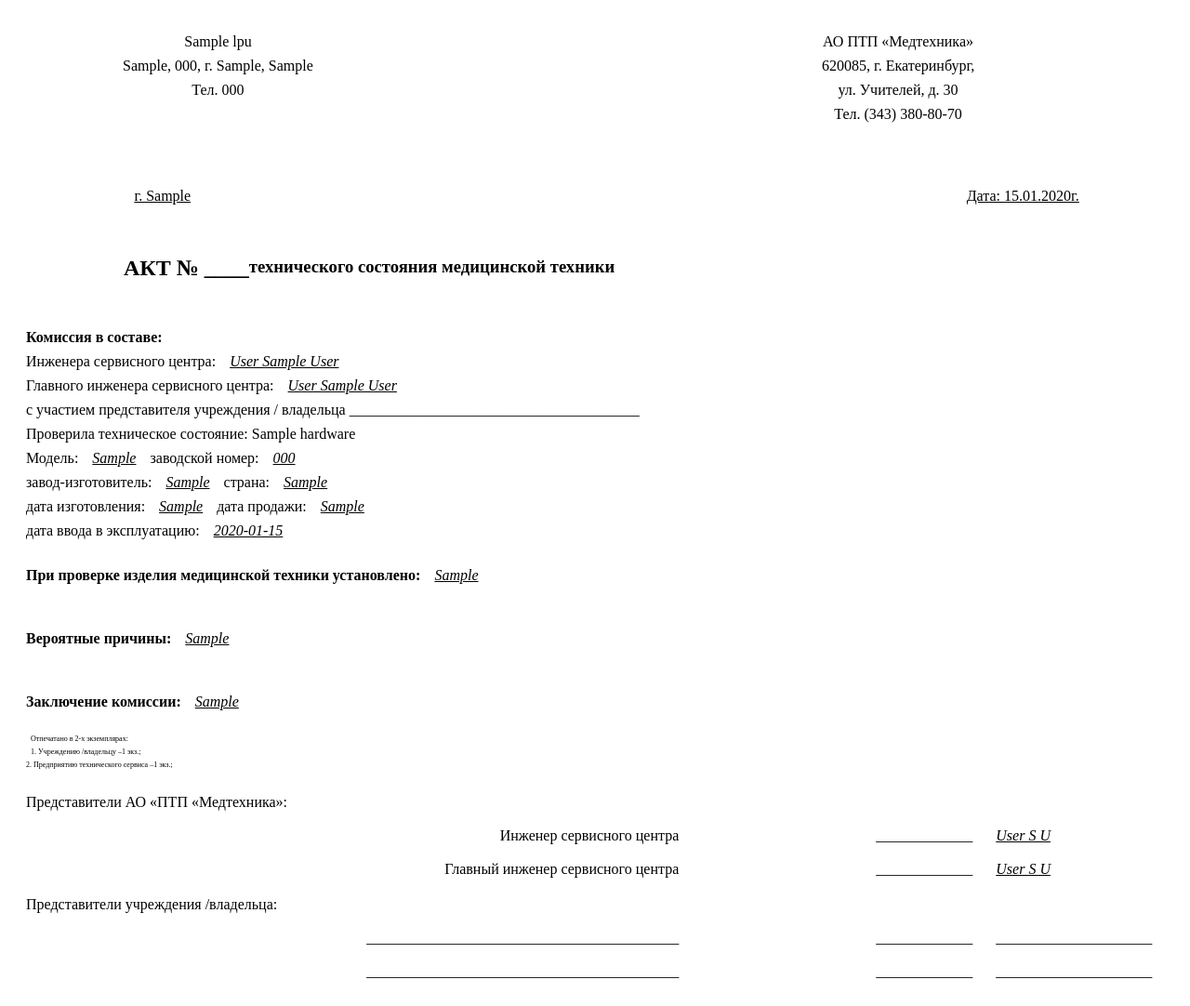
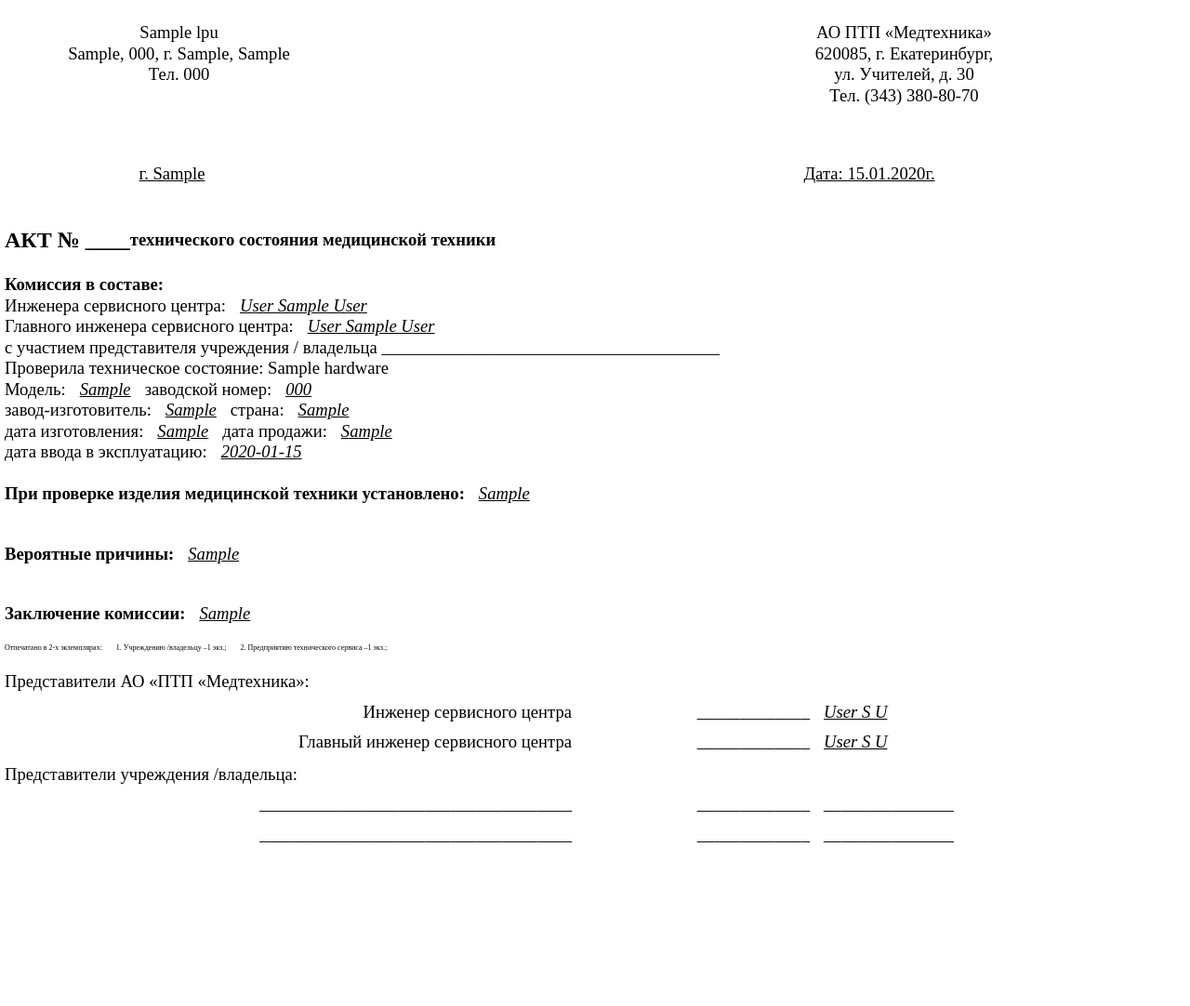
Before and after one commit to dnsm1979/MyProject, a Django app: template app/act_technical/templates/act_technical/act_pdf.html in a window 1280 px wide. Shown: the whole page at 93% size. After the commit the page ends 906 px from the top, so only its background shows below. Run offline with Django 5.2, Linux system fonts and the light colour scheme; the template is opened without the code that fills it: values that come from a table or form of the project are taken from there, others are empty; tables that the repository leaves empty hold one stand-in row (values such as "Sample post"); some libraries are stand-ins or nearby versions.

Commit message:
working on templates export_to_pdf

```diff
--- a/app/act_technical/templates/act_technical/act_change.html
+++ b/app/act_technical/templates/act_technical/act_change.html
@@ -420,7 +420,7 @@
             margin: 0;
             padding: 0;
             font-family: "Times New Roman", serif;
-            font-size: 14pt;
+            font-size: 12pt;
             line-height: 1.1;
           }
           .container {
--- a/app/act_technical/templates/act_technical/act_pdf.html
+++ b/app/act_technical/templates/act_technical/act_pdf.html
@@ -1,21 +1,29 @@
 <!DOCTYPE html>
 <html>
 <head>
-    <meta charset="UTF-8">
-    <title>Акт №{{ actt.id }}</title>
+    <meta charset="utf-8" />
+    <meta name="viewport" content="width=device-width, initial-scale=1.0">
+
+
+
+
     <style>
         @page {
-            size: A4;
-            margin: 1.5cm;
+            size: A4 portrait;
+            margin: 0mm 5mm;
           }
           body {
-            font-size: 12pt;
-            line-height: 1.5;
+            margin: 0;
+            padding: 0;
+            font-family: "Times New Roman", serif;
+            font-size: 14pt;
+            line-height: 1.1;
           }
-
           .container {
             width: 100%;
             padding: 5px;
+            margin-left: -15px;
+            margin-right: -35px;
           }
 
           .row {
@@ -40,14 +48,26 @@
             margin-bottom: 40px;
             margin-top: 40px;
             }
-        .head-container{
-          display: flex;
-          flex-wrap: wrap;
-          margin-right: 15px;
-          margin-left: 120px;
-          margin-bottom: 40px;
-          margin-top: 40px;
+            .col-1{
+            display: inline-block;
+            width: 30%;
             }
+            .col-head{
+            display: inline-block;
+            width: 30%;
+            }
+            .col-komissiy{
+            display: inline-block;
+            }
+            .col-device-card{
+            display: inline-block;
+            }
+            .col-podpisi{
+            display: inline-block;
+            width: 30%;
+            }
+
+
           .row-description{
             display: flex;
             flex-wrap: wrap;
@@ -72,23 +92,16 @@
             margin-bottom: 10px;
             margin-top: 10px;
           }
-        .col-1, .col-2, .col-3, .col-4, .col-5, .col-6,
-        .col-7, .col-8, .col-9, .col-10, .col-11, .col-12 {
-          padding: 0 5px;
-          box-sizing: border-box;
+          .head-container{
+            text-align: center;
+            margin-bottom: 20px;
+            margin-top: 20px;
           }
-        .col-1 { width: 8.33%; }
-        .col-2 { width: 16.66%; }
-        .col-3 { width: 25%; }
-        .col-4 { width: 33.33%; }
-        .col-5 { width: 41.66%; }
-        .col-6 { width: 50%; }
-        .col-7 { width: 58.33%; }
-        .col-8 { width: 66.66%; }
-        .col-9 { width: 75%; }
-        .col-10 { width: 83.33%; }
-        .col-11 { width: 91.66%; }
-        .col-12 { width: 100%; }
+
+          .comment-item {
+    background-color: #f8f9fa;
+  }
+
           p {
             margin-right: 15px;
             margin-bottom: 2px;
@@ -104,18 +117,22 @@
           .fw-bold { font-weight: bold; }
           .fst-italic { font-style: italic; }
           .starter-template { height: 2px; }
+
       </style>
+
+<!-- Основной контент акта -->
 </head>
+
 <body>
     <div class="container">
         <div class="row row-custom">
-          <div class="col-4 text-start">
+          <div class="col-head text-start ">
             <p class="text-center">{{actt.lpu.name}}</p>
             <p class="text-center">{{actt.lpu.index}}, {{actt.lpu.zip}}, г. {{actt.lpu.city}}, {{actt.lpu.adress}}</p>
             <p class="text-center">Тел. {{actt.lpu.phone}}</p>
           </div>
-          <div class="col-4 text-end"></div>
-          <div class="col">
+          <div class="col-head text-end"></div>
+          <div class="col-head" style="margin-right: -35px;">
             <p class="fs-6 text-center">АО ПТП «Медтехника»</p>
             <p class="text-center">620085, г. Екатеринбург,</p>
             <p class="text-center"> ул. Учителей, д. 30</p>
@@ -126,18 +143,22 @@
         <div class="starter-template text-center py-4 px-3"></div>
 
         <div class="row row-date">
-          <div class="col-3">
+          <div class="col-1"">
             <p class="text-center text-decoration-underline">г. {{actt.lpu.city}}</p>
           </div>
-          <div class="col-6"></div>
-          <div class="col-3">
+          <div class="col-1"></div>
+          <div class="col-1">
             <p class="text-center text-decoration-underline">Дата: {{actt.creation_date|date:"d.m.Y\г."}}</p>
           </div>
         </div>
 
         <div class="row head-container">
+        <div class="col" style="display: inline-block;">
           <h4 class="text-center">АКТ № ____</h4>
+          </div>
+          <div class="col" style="display: inline-block;">
           <h6 class="text-center fw-bold">технического состояния медицинской техники</h6>
+          </div>
         </div>
 
         <div class="row">
@@ -147,19 +168,19 @@
         </div>
 
         <div class="row">
-          <div class="col-auto">
+          <div class="col-komissiy">
             <p class="text-start">Инженера сервисного центра:</p>
           </div>
-          <div class="col-auto">
+          <div class="col-komissiy">
             <p class="text-end fst-italic text-decoration-underline">{{actt.user.last_name}} {{actt.user.first_name}} {{actt.user.surname}}</p>
           </div>
         </div>
 
         <div class="row">
-          <div class="col-auto">
+          <div class="col-komissiy">
             <p class="text-start">Главного инженера сервисного центра:</p>
           </div>
-          <div class="col-auto">
+          <div class="col-komissiy">
             <p class="text-end fst-italic text-decoration-underline">{{ leader.last_name }} {{ leader.first_name }} {{ leader.surname }}</p>
           </div>
         </div>
@@ -174,61 +195,61 @@
         </div>
 
         <div class="row">
-          <div class="col">
+          <div class="co-device-card">
             <p class="text-start">Проверила техническое состояние: {{actt.device.name}}</p>
           </div>
         </div>
 
         <div class="row">
-          <div class="col-auto">
+          <div class="col-device-card">
             <p class="text-start">Модель:</p>
           </div>
-          <div class="col-auto">
+          <div class="col-device-card">
             <p class="text-start fst-italic text-decoration-underline">{{actt.device.model}}</p>
           </div>
-          <div class="col-auto">
+          <div class="col-device-card">
             <p class="text-start">заводской номер:</p>
           </div>
-          <div class="col-auto">
+          <div class="col-device-card">
             <p class="text-start fst-italic text-decoration-underline">{{actt.device.serial_number}}</p>
           </div>
         </div>
 
         <div class="row">
-          <div class="col-auto">
+          <div class="col-device-card">
             <p class="text-start">завод-изготовитель:</p>
           </div>
-          <div class="col-auto">
+          <div class="col-device-card">
             <p class="text-start fst-italic text-decoration-underline">{{actt.device.manufacturer}}</p>
           </div>
-          <div class="col-auto">
+          <div class="col-device-card">
             <p class="text-start">страна:</p>
           </div>
-          <div class="col-auto">
+          <div class="col-device-card">
             <p class="text-start fst-italic text-decoration-underline">{{actt.device.country}}</p>
           </div>
         </div>
 
         <div class="row">
-          <div class="col-auto">
+          <div class="col-device-card">
             <p class="text-start">дата изготовления:</p>
           </div>
-          <div class="col-auto">
+          <div class="col-device-card">
             <p class="text-start fst-italic text-decoration-underline">{{actt.device.year_of_manufacture}}</p>
           </div>
-          <div class="col-auto">
+          <div class="col-device-card">
             <p class="text-start">дата продажи:</p>
           </div>
-          <div class="col-auto">
+          <div class="col-device-card">
             <p class="text-start fst-italic text-decoration-underline">{{actt.device.year_of_sale}}</p>
           </div>
         </div>
 
         <div class="row">
-          <div class="col-auto">
+          <div class="col-device-card">
             <p class="text-start">дата ввода в эксплуатацию:</p>
           </div>
-          <div class="col-auto">
+          <div class="col-device-card">
             <p class="text-start fst-italic text-decoration-underline">{{actt.device.commissioning_date}}</p>
           </div>
         </div>
@@ -290,25 +311,25 @@
         </div>
 
         <div class="row row-agent">
-          <div class="col-7">
+          <div class="col-podpisi" style="display: inline-block; width: 50%;">
             <p class="text-end">Инженер сервисного центра</p>
           </div>
-          <div class="col-3">
+          <div class="col-podpisi" style="display: inline-block; width: 20%;">
             <p class="text-end">_____________</p>
           </div>
-          <div class="col-2">
+          <div class="col-podpisi" style="display: inline-block; width: 20%;">
             <p class="text-start fst-italic text-decoration-underline">{{actt.user.last_name}} {{actt.user.first_name|first}} {{actt.user.surname|first}}</p>
           </div>
         </div>
 
         <div class="row row-agent">
-          <div class="col-7">
+          <div class="col-podpisi" style="display: inline-block; width: 50%;">
             <p class="text-end">Главный инженер сервисного центра</p>
           </div>
-          <div class="col-3">
+          <div class="col-podpisi" style="display: inline-block; width: 20%;">
             <p class="text-end">_____________</p>
           </div>
-          <div class="col-2">
+          <div class="col-podpisi" style="display: inline-block; width: 20%;">
             <p class="text-start fst-italic text-decoration-underline">{{ leader.last_name }} {{ leader.first_name|first }} {{ leader.surname|first }}</p>
           </div>
         </div>
@@ -316,32 +337,34 @@
         <div class="starter-template text-center py-4 px-3"></div>
 
         <div class="row">
-          <div class="col-auto">
+          <div class="col-apodpisi">
             <p class="text-start">Представители учреждения /владельца:</p>
           </div>
         </div>
 
         <div class="row row-agent">
-          <div class="col-7">
-            <p class="text-end">__________________________________________</p>
+          <div class="col-podpisi" style="display: inline-block; width: 50%;">
+            <p class="text-end">____________________________________</p>
           </div>
-          <div class="col-3">
+          <div class="col-podpisi" style="display: inline-block; width: 20%;">
             <p class="text-end">_____________</p>
           </div>
-          <div class="col-2">
-            <p class="text-start">_____________________</p>
+          <div class="col-podpisi" style="display: inline-block; width: 20%;">
+            <p class="text-start">_______________</p>
           </div>
         </div>
 
         <div class="row row-agent">
-          <div class="col-7">
-            <p class="text-end">__________________________________________</p>
+          <div class="col-podpisi" style="display: inline-block; width: 50%;">
+            <p class="text-end">____________________________________</p>
           </div>
-          <div class="col-3">
+          <div class="col-podpisi" style="display: inline-block; width: 20%;">
             <p class="text-end">_____________</p>
           </div>
-          <div class="col-2">
-            <p class="text-start">_____________________</p>
+          <div class="col-podpisi" style="display: inline-block; width: 20%;">
+            <p class="text-start">_______________</p>
+          </div>
+        </div>
       </div>
 </div>
 </div>
```
Also changed, not shown: app/act_technical/views.py (+17 -16 lines). Lines whose indentation alone changed are shown as unchanged.
